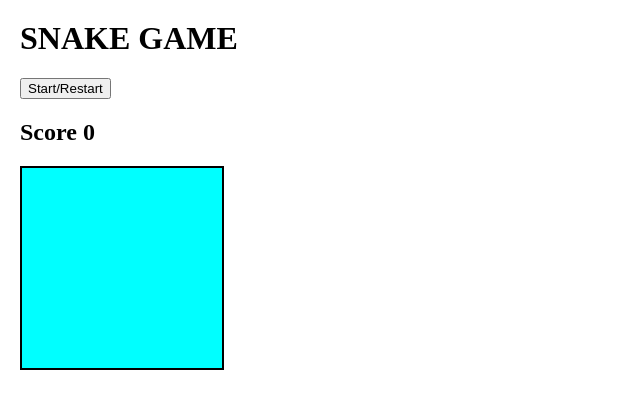
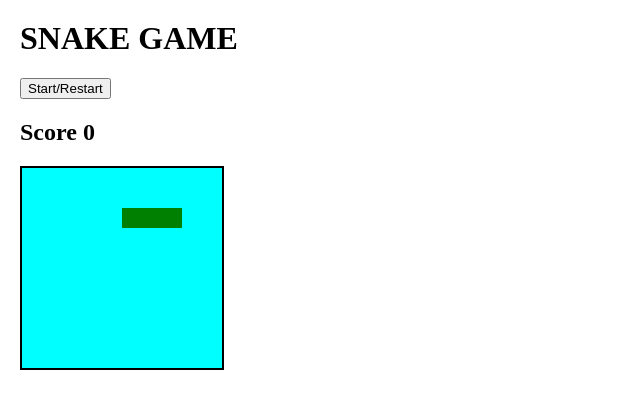
Before and after one commit to RRohitGitHub/SnakeGame, a PHP site: page / in a window 1280 px wide. Shown: the top 409 px of the page, without its empty margins (0-640 px from the left). Run offline with PHP 8.4, Linux system fonts and the light colour scheme.

Commit message:
Creted snake

```diff
--- a/index.js
+++ b/index.js
@@ -2,6 +2,7 @@ const grid = document.querySelector(".grid")
 const startButton = document.querySelector("#button")
 const score = document.getElementById("score")
 let squares=[]
+let currentSnake=[25,26,27];
 
 
 function createGrids(){
@@ -21,3 +22,5 @@ function createGrids(){
 }
 
 createGrids();
+
+currentSnake.forEach(index=>squares[index].classList.add("snake"))
--- a/style.css
+++ b/style.css
@@ -16,3 +16,7 @@ body{
     height:20px;
     background-color:aqua;
 }
+
+.snake{
+    background-color: green;
+}
```
